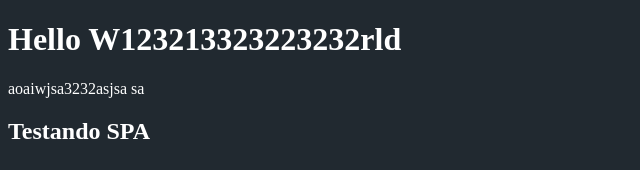
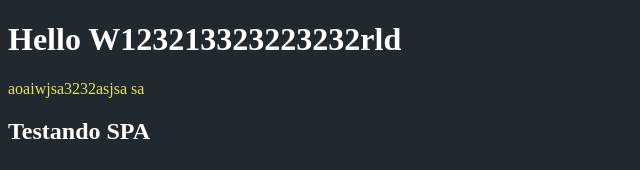
Before and after one commit to matheusxreis/mxr-create-react-app, a React app: page / in a window 1280 px wide. Shown: the top 170 px of the page, without its empty margins (0-640 px from the left). Built offline with nearby package versions, Linux system fonts and the light colour scheme.

Commit message:
chore: installing sass-loader to webpack and sass-node to use sass

```diff
--- a/package.json
+++ b/package.json
@@ -15,12 +15,14 @@
     "babel-loader": "^8.2.5",
     "css-loader": "^6.7.1",
     "html-webpack-plugin": "^5.5.0",
+    "sass-loader": "^13.0.2",
     "style-loader": "^3.3.1",
     "webpack": "^5.74.0",
     "webpack-cli": "^4.10.0",
     "webpack-dev-server": "^4.10.0"
   },
   "dependencies": {
+    "node-sass": "^7.0.1",
     "react": "^18.2.0",
     "react-dom": "^18.2.0"
   }
--- a/src/app.jsx
+++ b/src/app.jsx
@@ -1,6 +1,6 @@
 import React from "react";
 import { Test } from "./test";
-import './app.css'
+import './app.scss'
 
 export default function App(){
     return (
--- a/src/app.css
+++ b/src/app.scss
@@ -1,4 +1,7 @@
 body {
   background: #212930;
   color: #fff;
+  p {
+    color: #e4e555;
+  }
 }
--- a/webpack.config.js
+++ b/webpack.config.js
@@ -31,9 +31,9 @@ module.exports = {
                 use: 'babel-loader'
             },
             {
-                test: /\.css$/,
+                test: /\.scss$/,
                 exclude: /node_modules/,
-                use: ['style-loader', 'css-loader']
+                use: ['style-loader', 'css-loader','sass-loader']
             }
         ]
     }
```
